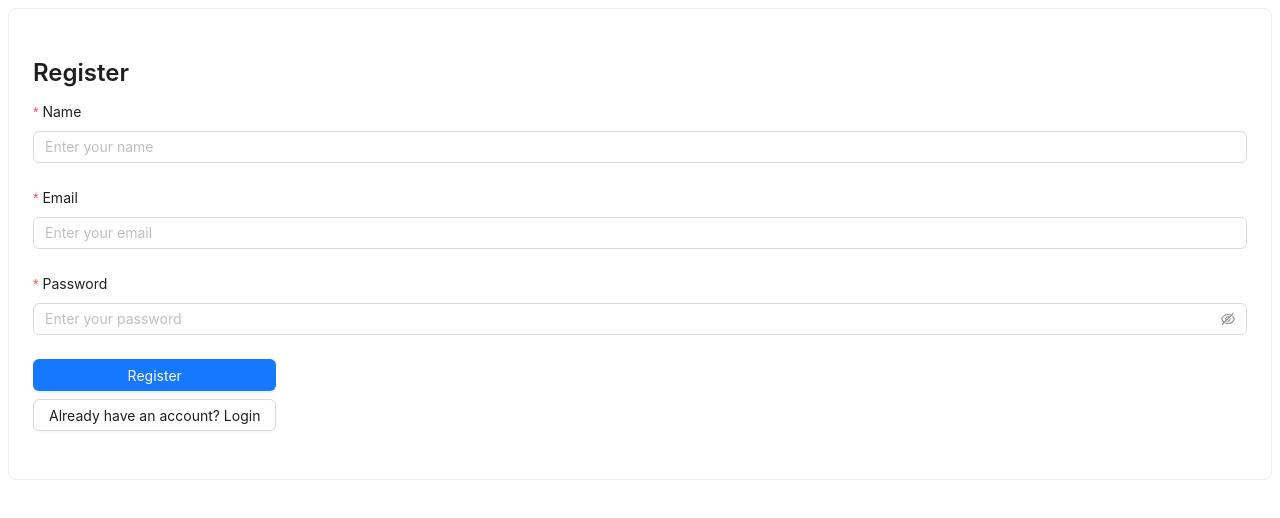
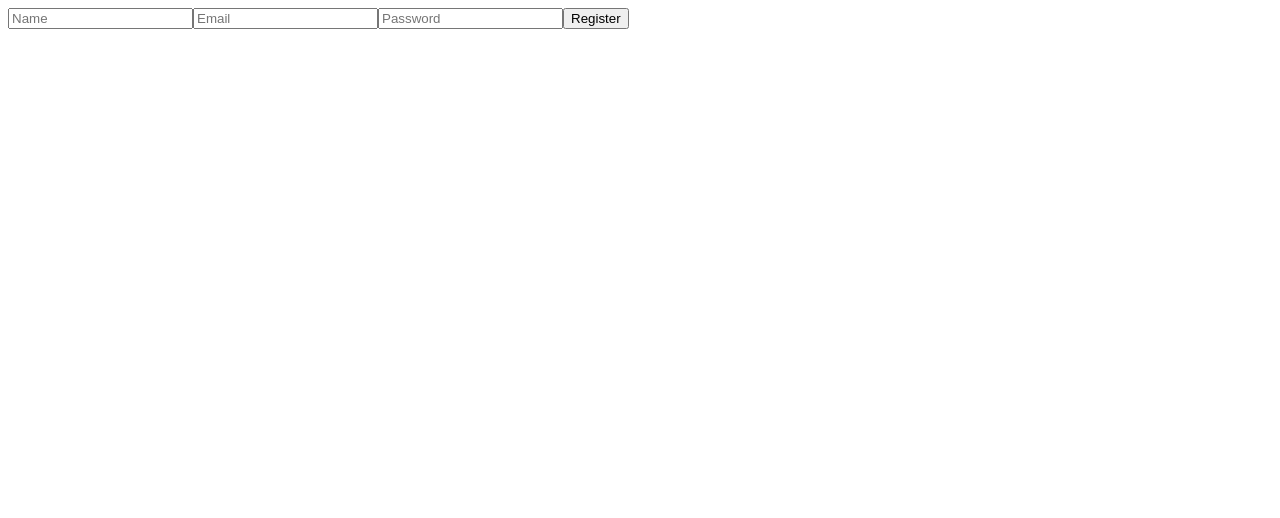
Before and after one commit to prakash735/local, a Next.js app: page / in a window 1280 px wide. Shown: the top 518 px of the page. Built offline with nearby package versions, Linux system fonts and the light colour scheme.

Commit message:
error fixed

```diff
--- a/src/app/api/userData/route.js
+++ b/src/app/api/userData/route.js
@@ -1,7 +1,6 @@
 import { NextResponse } from "next/server";
+import connectdb from "@/app/database/mongodb";
 import postModel from "@/app/module/userSchema";
-import connectdb from "@/app/database/mongodb";
-
 async function getPosts(_id) {
   try {
     await connectdb();
--- a/src/app/page.js
+++ b/src/app/page.js
@@ -1,92 +1,57 @@
-"use client";
+"use client"
 
-import { useState } from "react";
-import { Form, Input, Button, Card, Typography, Space, message } from "antd";
-import { useRouter } from "next/navigation";
-//import Login from "./pages/login/page";
-const { Title, Text } = Typography;
-
+import { useState } from 'react';
 export default function Register() {
-  const [loading, setLoading] = useState(false);
-  const router = useRouter();
-
-  const onFinish = async (values) => {
-    setLoading(true);
-    try {
-      const res = await fetch("/api/userData", {
-        method: "POST",
-        headers: { "Content-Type": "application/json" },
-        body: JSON.stringify(values),
+  const [formData, setFormData] = useState({
+    name: '', email: '', password:
+      ''
+  });
+  const handleSubmit = async (e) => {
+    e.preventDefault();
+    const res = await fetch('/api/userData', {
+      method: 'POST',
+      headers: {
+        'Content-Type': 'application/json',
+      },
+      body: JSON.stringify(formData),
     });
     const data = await res.json();
     if (data.success) {
-        message.success("User registered successfully!");
-        router.push("/login"); // redirect to login page
+      alert('User registered successfully');
     } else {
-        message.error(data.error || "Registration failed");
+      alert('Error: ' + data.error);
     }
-    } catch (error) {
-      message.error("Something went wrong!");
-    } finally {
-      setLoading(false);
-    }
-  };
+  };1
+  return (
+    <form onSubmit={handleSubmit}>
+      <input
+        type="text"
+        name="name"
+        placeholder="Name"
+        value={formData.name}
+        onChange={(e) => setFormData({...formData, name: e.target.value
+        })}
+        required
+      />
+      <input
+        type="email"
+        name="email"
+        placeholder="Email"
+        value={formData.email}
+        onChange={(e) => setFormData({ ...formData, email: e.target.value })}
+        required
+      />
+      <input
+        type="password"
+        name="password"
+        placeholder="Password"
+        value={formData.password}
+        onChange={(e) => setFormData({...formData, password:e.target.value
+        })}
+        required
+      />
 
-  return (
-    <div className="flex items-center justify-center min-h-screen bg-gray-100">
-      <Card className="w-full max-w-md p-6 shadow-lg">
-        <Title level={3} className="text-center mb-6">
-          Register
-        </Title>
-        <Form layout="vertical" onFinish={onFinish}>
-          <Form.Item
-            label="Name"
-            name="name"
-            rules={[{ required: true, message: "Please enter your name" }]}
-          >
-            <Input placeholder="Enter your name" />
-          </Form.Item>
-
-          <Form.Item
-            label="Email"
-            name="email"
-            rules={[
-              { required: true, message: "Please enter your email" },
-              { type: "email", message: "Please enter a valid email" },
-            ]}
-          >
-            <Input placeholder="Enter your email" />
-          </Form.Item>
-
-          <Form.Item
-            label="Password"
-            name="password"
-            rules={[{ required: true, message: "Please enter your password" }]}
-          >
-            <Input.Password placeholder="Enter your password" />
-          </Form.Item>
-
-          <Form.Item>
-            <Space direction="vertical" className="w-full">
-              <Button
-                type="primary"
-                htmlType="submit"
-                loading={loading}
-                block
-              >
-                Register
-              </Button>
-              <Button
-                type="default"
-                block
-                onClick={() => router.push("/Login")}
-              >
-                Already have an account? Login
-              </Button>
-            </Space>
-          </Form.Item>
-        </Form>
-      </Card>
-    </div>
+      <button type="submit">Register</button>
+    </form>
   );
 }
```
Lines whose indentation alone changed are shown as unchanged.
